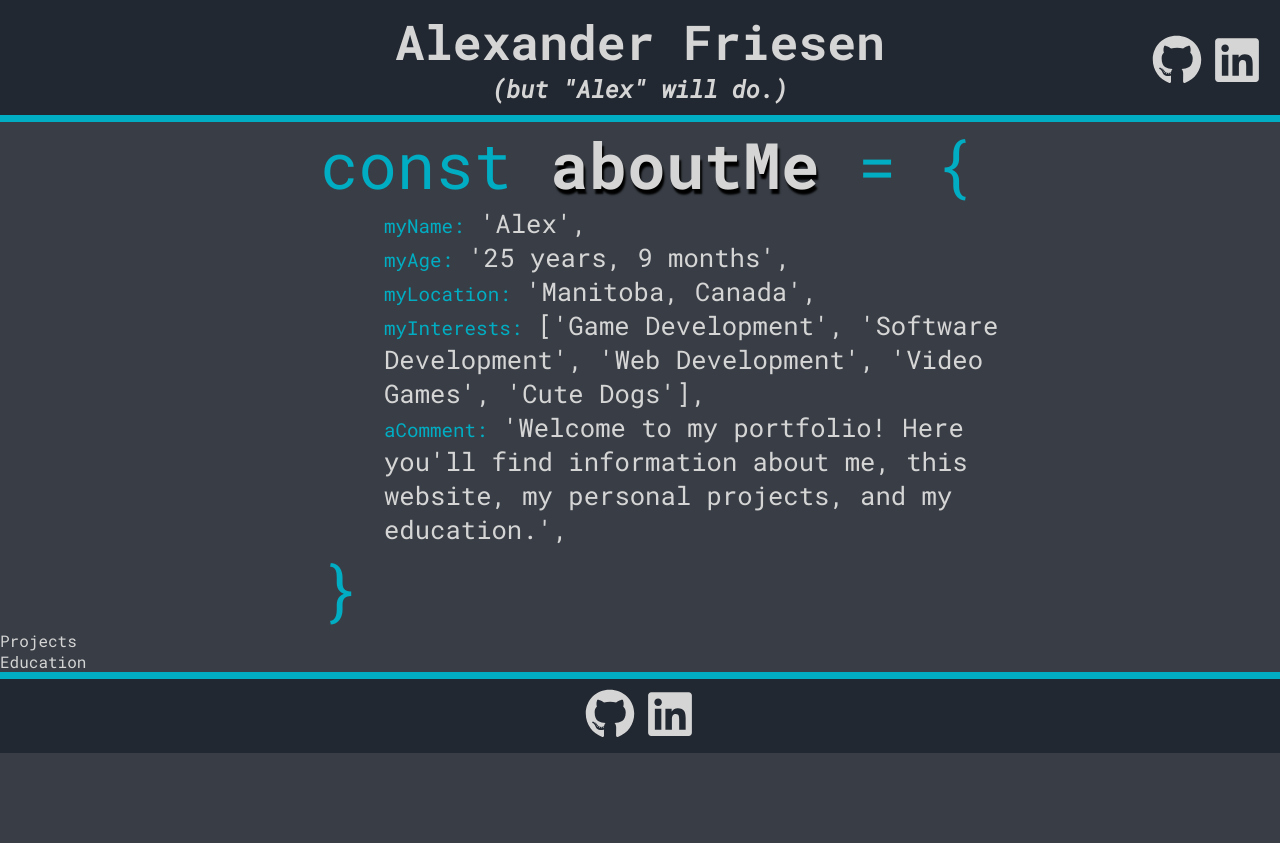
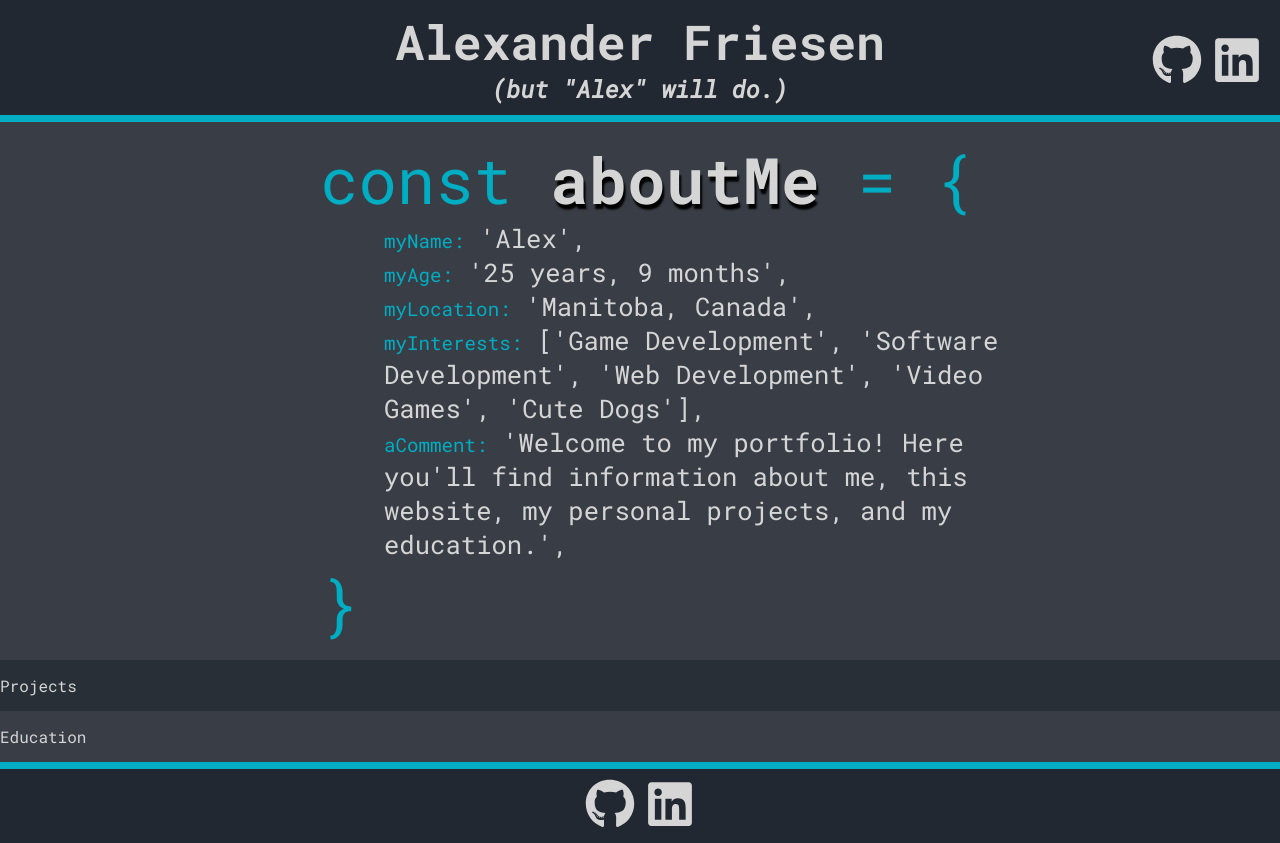
Before and after one commit to TritoLL/react-portfolio, a React (Create React App) app: page / in a window 1280 px wide. Before the commit the page ends 800 px from the top, so only its background shows below. Built offline with nearby package versions, Linux system fonts and the light colour scheme.

Commit message:
add zebra striping to sections background color

```diff
--- a/src/styles/GlobalStyle.js
+++ b/src/styles/GlobalStyle.js
@@ -40,6 +40,14 @@ export const GlobalStyle = createGlobalStyle`
         display: none;
     }
 
+    section {
+        padding: 15px 0;
+    }
+
+    section:nth-child(odd) {
+        background-color: ${(props) => props.theme.main}AA;
+    }
+
     .fake-link {
         text-decoration: none;
         pointer-events: none;
```
